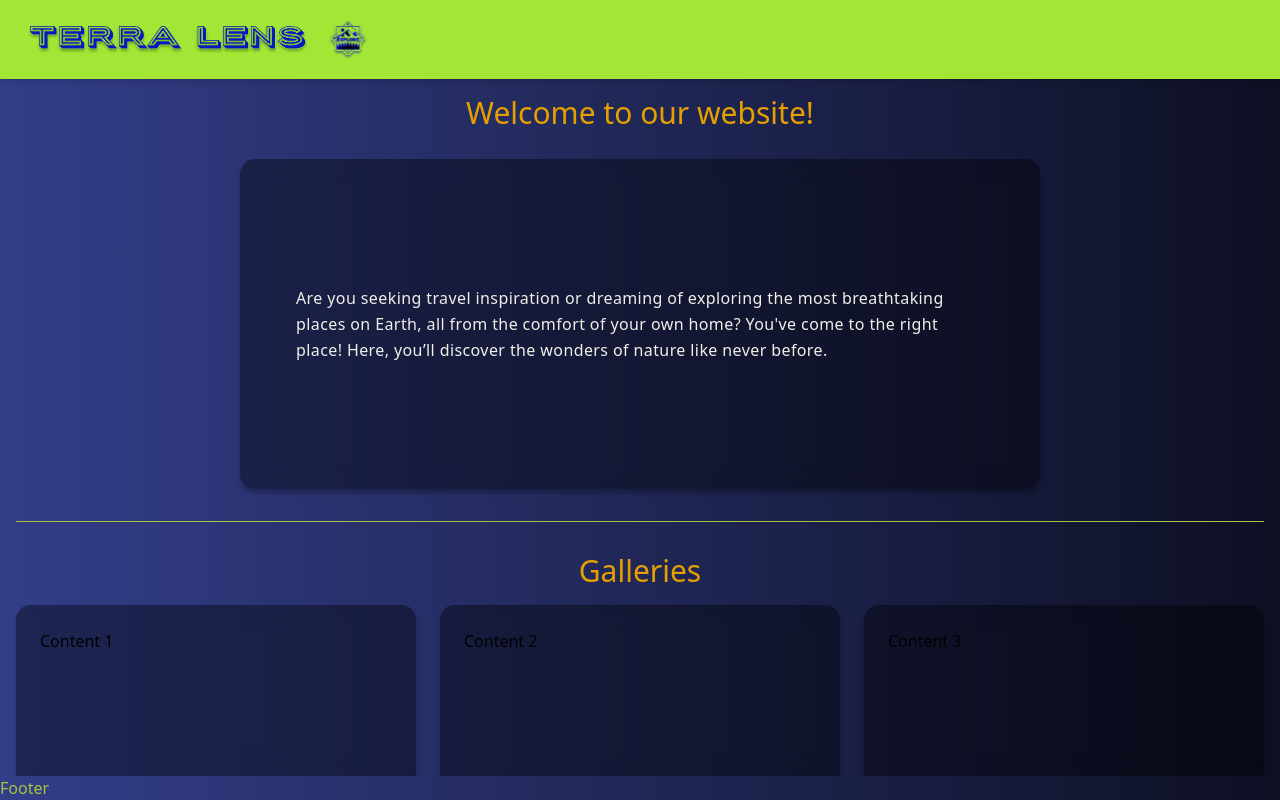
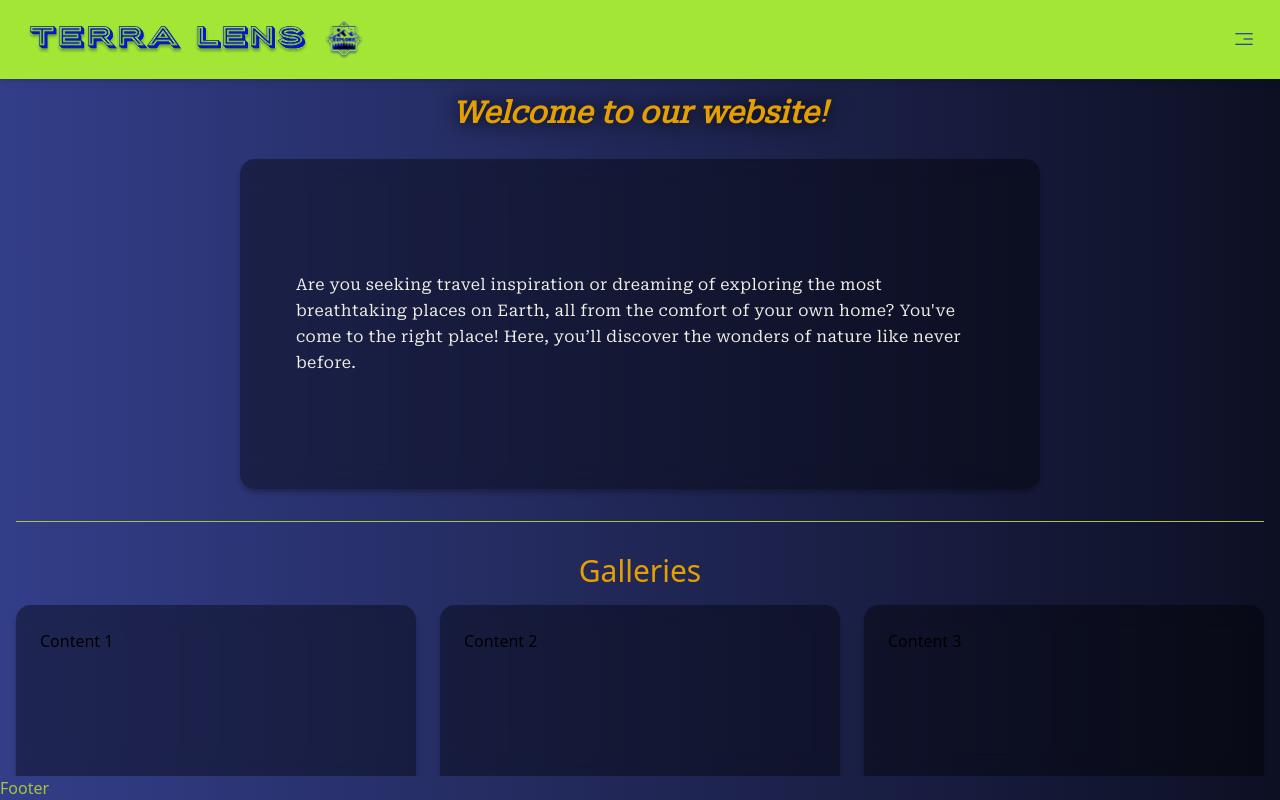
Before and after one commit to katerinajoanna/Examensarbete-TravelLans, a React (Vite) app in the folder frontend/: page / in a window 1280 px wide. Built offline with nearby package versions, Linux system fonts and the light colour scheme.

Commit message:
Lagt till map iconsSvg, gjort lite konfiguration,

```diff
--- a/frontend/package.json
+++ b/frontend/package.json
@@ -10,6 +10,8 @@
     "preview": "vite preview"
   },
   "dependencies": {
+    "@fontsource/roboto-flex": "^5.1.1",
+    "@fontsource/roboto-serif": "^5.1.2",
     "@types/react-router-dom": "^5.3.3",
     "axios": "^1.7.9",
     "react": "^18.3.1",
--- a/frontend/src/components/Header.tsx
+++ b/frontend/src/components/Header.tsx
@@ -1,22 +1,29 @@
 import logo from '../assets/logo1.svg';
 import Terra from '../assets/terralens.svg';
+import MenuIcon from './iconsSvg/MenuIcon';
 
 function Header() {
     return (
-        <div className="sticky top-0 left-0 bg-lime-400 w-full flex justify-start items-center gap-1 p-2 shadow-md z-10">
+        <div className="sticky top-0 left-0 bg-lime-400 w-full flex justify-between items-center p-2 shadow-md z-10">
+            <div className="flex items-center">
                 {/* Terra image */}
                 <img
                     src={Terra}
                     alt="Terra"
-                className="p-1 ml-4 animate-slideIn max-w-full object-contain w-48 sm:w-56 md:w-64 lg:w-72"
+                    className="p-1 ml-4 animate-slideIn delay-100 max-w-full object-contain w-48 sm:w-56 md:w-64 lg:w-72"
                 />
 
                 {/* Logo image */}
                 <img
                     src={logo}
                     alt="logo"
-                className="p-1 animate-slideIn delay-150 max-w-full object-contain w-12 sm:w-14 md:w-16 lg:w-18"
+                    className="p-1 animate-slideIn delay-200 max-w-full object-contain w-12 sm:w-14 md:w-16 lg:w-18"
                 />
+            </div>
+            <div className='flex items-end mr-4 gap-4'>
+                <MenuIcon />
+            </div>
+
         </div>
     );
 }
--- /dev/null
+++ b/frontend/src/components/iconsSvg/MenuIcon.tsx
@@ -0,0 +1,22 @@
+
+function MenuIcon() {
+    return (
+        <svg
+            xmlns="http://www.w3.org/2000/svg"
+            fill="none"
+            viewBox="0 0 24 24"
+            strokeWidth="1.2"
+            stroke="#031BBD"
+            className="w-6, h-6"
+            transform="scale(-1, 1)" // Obrót lustrzany w poziomie
+            onClick={() => console.log("Kliknięto ikonę!")}
+        >
+            <path
+                strokeLinecap="round"
+                strokeLinejoin="round"
+                d="M3.75 6.75h16.5M3.75 12H12m-8.25 5.25h16.5" />
+        </svg>
+    );
+}
+
+export default MenuIcon;
--- a/frontend/src/index.css
+++ b/frontend/src/index.css
@@ -1,3 +1,6 @@
+@import "@fontsource/roboto-serif";
+@import "@fontsource/roboto-flex";
+
 @tailwind base;
 @tailwind components;
 @tailwind utilities;
@@ -8,7 +11,6 @@
     padding: 0;
 }
 
-
 body,
 html {
     overflow-x: hidden;
--- a/frontend/src/pages/HomePage.tsx
+++ b/frontend/src/pages/HomePage.tsx
@@ -49,9 +49,9 @@ function HomePage() {
 
             {/* Main, który zajmuje resztę przestrzeni */}
             <main className="flex-1 overflow-y-auto p-4">
-                <h1 className="text-center text-3xl text-textSecondary mb-4">Welcome to our website!</h1>
+                <h1 className="font-robotoSerif text-center text-3xl text-textSecondary mb-4 font-extrabold italic drop-shadow-[0_0_10px_#000000]">Welcome to our website!</h1>
 
-                <div className="flex justify-center items-center max-w-[800px] m-7 w-full h-[330px] bg-[rgba(0,0,0,0.39)] backdrop-blur-md rounded-[15px] shadow-[0px_4px_4px_rgba(0,0,0,0.25)] p-14 mx-auto">
+                <div className="font-robotoSerif flex justify-center items-center max-w-[800px] m-7 w-full h-[330px] bg-[rgba(0,0,0,0.39)] backdrop-blur-md rounded-[15px] shadow-[0px_4px_4px_rgba(0,0,0,0.25)] p-14 mx-auto">
                     <p className="text-textMuted text-left tracking-wide leading-relaxed">
                         Are you seeking travel inspiration or dreaming of exploring the most breathtaking places on Earth, all from the comfort of your own home? You've come to the right place! Here, you’ll discover the wonders of nature like never before.
                     </p>
--- a/frontend/tailwind.config.js
+++ b/frontend/tailwind.config.js
@@ -17,7 +17,21 @@ export default {
         bgNoteDark: '#F2F4EA',        // Alternatywne tło dla notatek/opisów
         textMuted: '#F0EFE8',         // Kolor tekstu na jasnych tłach
       },
+      fontFamily: {
+        robotoSerif: ['Roboto Serif', 'serif'],
+        robotoFlex: ['Roboto Flex', 'sans-serif'],
+      },
+    },
+    animation: {
+      slideIn: 'slideIn 1s ease-in-out', // Dodaj niestandardową animację
+    },
+    keyframes: {
+      slideIn: {
+        '0%': { transform: 'translateX(-100%)' },
+        '100%': { transform: 'translateX(0)' },
+      },
     },
   },
+
   plugins: [],
 }
```
Also changed, not shown: 1 other file (tests, documents, lock files or other folders). Lines whose indentation alone changed are shown as unchanged.
